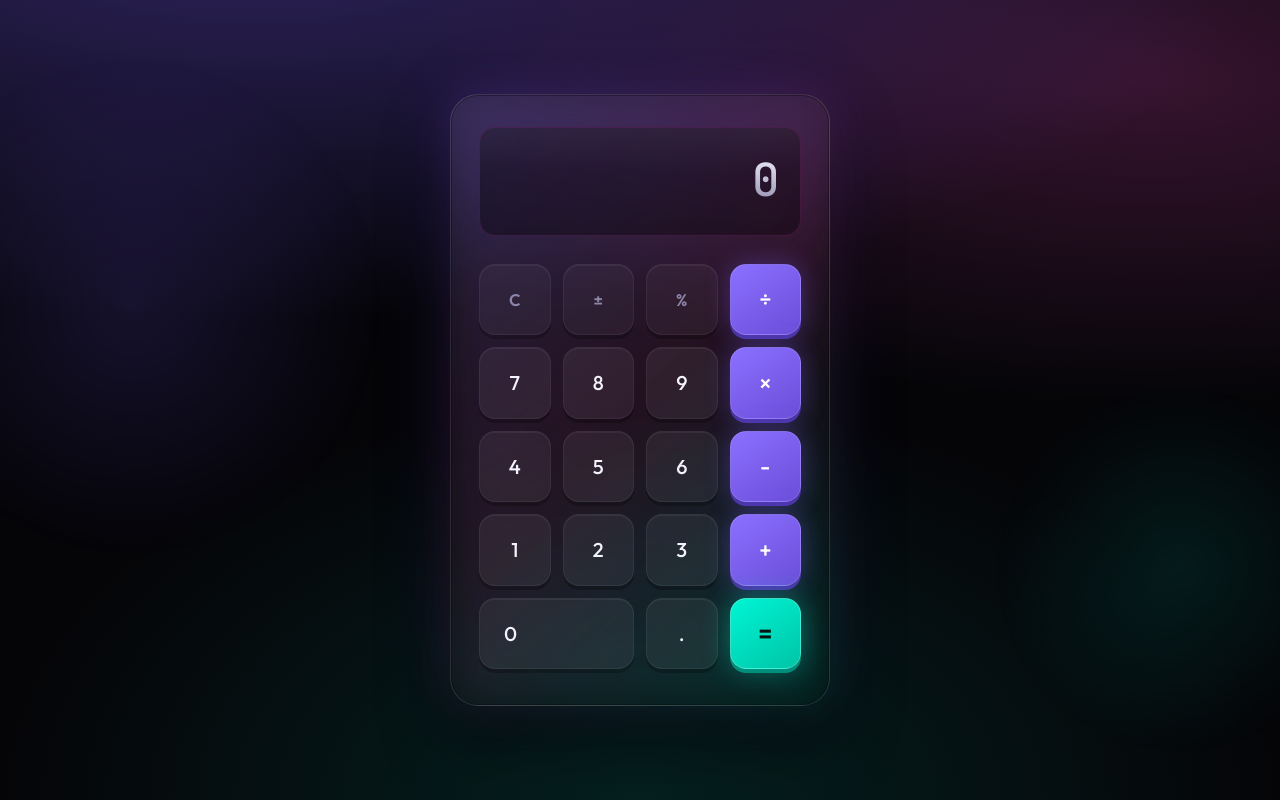
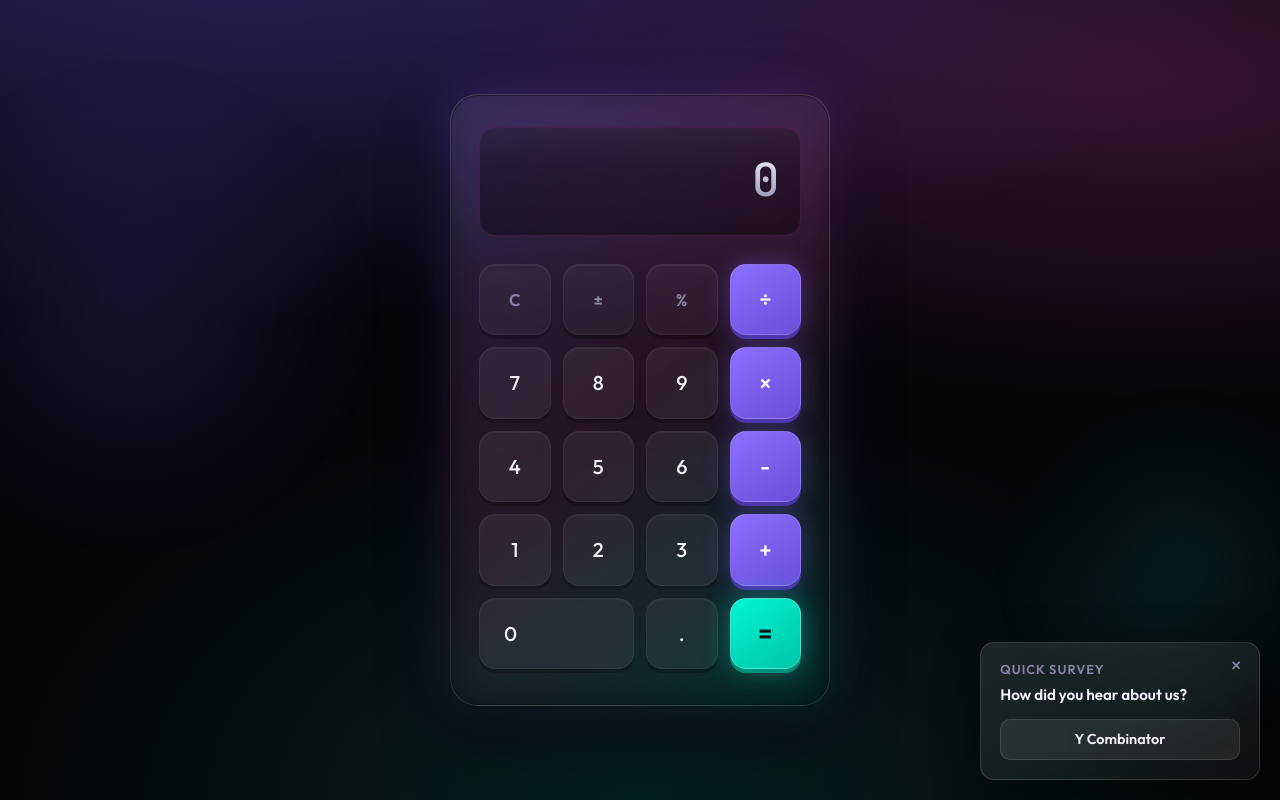
Before and after one commit to romeohazel/calculator, a Next.js app: page / in a window 1280 px wide. Built offline with nearby package versions, Linux system fonts and the light colour scheme; no server answers.

Commit message:
Add loading state and progress indicator to calculator; enhance pricing modal with promotional text

```diff
--- a/components/Calculator.module.css
+++ b/components/Calculator.module.css
@@ -102,6 +102,42 @@
   background-clip: text;
 }
 
+.displayHidden {
+  visibility: hidden;
+}
+
+.loading {
+  position: absolute;
+  inset: 0;
+  display: flex;
+  flex-direction: column;
+  justify-content: center;
+  padding: 1.25rem 1.35rem;
+  z-index: 2;
+}
+
+.loadingText {
+  margin: 0 0 0.75rem;
+  font-size: 0.8rem;
+  font-weight: 500;
+  color: var(--text-muted);
+  letter-spacing: 0.02em;
+}
+
+.loadingTrack {
+  height: 6px;
+  border-radius: 999px;
+  background: rgba(255, 255, 255, 0.08);
+  overflow: hidden;
+}
+
+.loadingBar {
+  height: 100%;
+  border-radius: 999px;
+  background: linear-gradient(90deg, #7c5cff, #00e5c7);
+  transition: width 0.08s linear;
+}
+
 .keys {
   display: grid;
   grid-template-columns: repeat(4, 1fr);
@@ -141,6 +177,11 @@
 .key:active {
   transform: translateY(3px);
   box-shadow: 0 1px 0 rgba(0, 0, 0, 0.3);
+}
+
+.key:disabled {
+  opacity: 0.5;
+  cursor: not-allowed;
 }
 
 .fn {
--- a/components/Calculator.tsx
+++ b/components/Calculator.tsx
@@ -2,6 +2,7 @@
 
 import { useCallback, useEffect, useState } from "react";
 import { PricingModal } from "./PricingModal";
+import { SurveyModal } from "./SurveyModal";
 import styles from "./Calculator.module.css";
 
 const KEYS = [
@@ -12,11 +13,19 @@ const KEYS = [
   ["0", ".", "="],
 ] as const;
 
+const LOADING_MS = 1600;
+
+function wait(ms: number) {
+  return new Promise((resolve) => setTimeout(resolve, ms));
+}
+
 export function Calculator() {
   const [display, setDisplay] = useState("0");
   const [showPricing, setShowPricing] = useState(false);
   const [hasAccess, setHasAccess] = useState(false);
   const [pulse, setPulse] = useState(false);
+  const [calculating, setCalculating] = useState(false);
+  const [loadProgress, setLoadProgress] = useState(0);
 
   useEffect(() => {
     fetch("/api/access")
@@ -24,6 +33,22 @@ export function Calculator() {
       .then((d) => setHasAccess(Boolean(d.hasAccess)))
       .catch(() => {});
   }, []);
+
+  useEffect(() => {
+    if (!calculating) {
+      setLoadProgress(0);
+      return;
+    }
+
+    const start = Date.now();
+    const tick = setInterval(() => {
+      const elapsed = Date.now() - start;
+      const pct = Math.min(92, (elapsed / LOADING_MS) * 92);
+      setLoadProgress(pct);
+    }, 40);
+
+    return () => clearInterval(tick);
+  }, [calculating]);
 
   const append = useCallback((key: string) => {
     setDisplay((prev) => {
@@ -51,13 +76,24 @@ export function Calculator() {
         return;
       }
       if (key === "=") {
-        if (display === "0" || !display.trim()) return;
+        if (display === "0" || !display.trim() || calculating) return;
 
-        const res = await fetch("/api/calculate", {
+        setCalculating(true);
+        const expression = display;
+
+        try {
+          const [res] = await Promise.all([
+            fetch("/api/calculate", {
               method: "POST",
               headers: { "Content-Type": "application/json" },
-          body: JSON.stringify({ expression: display }),
-        });
+              body: JSON.stringify({ expression }),
+            }),
+            wait(LOADING_MS),
+          ]);
+
+          setLoadProgress(100);
+          await wait(120);
+
           const data = await res.json();
 
           if (data.requiresPayment) {
@@ -75,6 +111,9 @@ export function Calculator() {
           }
 
           setDisplay("Error");
+        } finally {
+          setCalculating(false);
+        }
         return;
       }
 
@@ -94,16 +133,28 @@ export function Calculator() {
 
       append(key === "×" || key === "÷" ? operatorSymbol(key) : key);
     },
-    [append, clear, display],
+    [append, clear, display, calculating],
   );
 
   return (
+    <>
       <div className={styles.shell}>
         <div className={styles.glow} aria-hidden />
         <div
           className={`${styles.displayPanel} ${pulse ? styles.displayPulse : ""} ${!hasAccess ? styles.displayLocked : ""}`}
         >
-        <div className={styles.display} aria-live="polite">
+          {calculating && (
+            <div className={styles.loading} aria-live="polite">
+              <p className={styles.loadingText}>Consulting mathematicians…</p>
+              <div className={styles.loadingTrack}>
+                <div
+                  className={styles.loadingBar}
+                  style={{ width: `${loadProgress}%` }}
+                />
+              </div>
+            </div>
+          )}
+          <div className={`${styles.display} ${calculating ? styles.displayHidden : ""}`}>
             {display}
           </div>
         </div>
@@ -116,6 +167,7 @@ export function Calculator() {
               <button
                 key={`${key}-${i}`}
                 type="button"
+                disabled={calculating}
                 className={[
                   styles.key,
                   isZero ? styles.zero : "",
@@ -133,5 +185,9 @@ export function Calculator() {
           })}
         </div>
       </div>
+
+      {showPricing && <PricingModal onClose={() => setShowPricing(false)} />}
+      <SurveyModal />
+    </>
   );
 }
--- a/components/PricingModal.module.css
+++ b/components/PricingModal.module.css
@@ -94,6 +94,15 @@
   box-shadow: 0 4px 12px rgba(124, 92, 255, 0.4);
 }
 
+.promo {
+  margin: 0 0 0.5rem;
+  font-size: 0.72rem;
+  font-weight: 500;
+  color: #fbbf24;
+  line-height: 1.4;
+  opacity: 0.95;
+}
+
 .price {
   margin: 0 0 0.35rem;
   font-size: 1.75rem;
--- a/components/PricingModal.tsx
+++ b/components/PricingModal.tsx
@@ -50,6 +50,9 @@ export function PricingModal({ onClose }: Props) {
           <article className={`${styles.plan} ${styles.featured}`}>
             <span className={styles.badge}>Best value</span>
             <h3>Lifetime</h3>
+            <p className={styles.promo}>
+              Limited time: 900% off — was $2,990, now $299
+            </p>
             <p className={styles.price}>
               $299 <span>one-time</span>
             </p>
--- /dev/null
+++ b/components/SurveyModal.module.css
@@ -0,0 +1,88 @@
+.backdrop {
+  position: fixed;
+  bottom: 1.25rem;
+  right: 1.25rem;
+  z-index: 40;
+  max-width: calc(100vw - 2rem);
+}
+
+.panel {
+  position: relative;
+  width: 280px;
+  padding: 1.15rem 1.2rem 1.2rem;
+  border-radius: 14px;
+  background: linear-gradient(
+    160deg,
+    rgba(255, 255, 255, 0.1) 0%,
+    rgba(255, 255, 255, 0.04) 100%
+  );
+  border: 1px solid rgba(255, 255, 255, 0.14);
+  box-shadow: 0 16px 48px rgba(0, 0, 0, 0.45);
+  backdrop-filter: blur(16px);
+  animation: slideUp 0.35s ease;
+}
+
+@keyframes slideUp {
+  from {
+    opacity: 0;
+    transform: translateY(12px);
+  }
+  to {
+    opacity: 1;
+    transform: translateY(0);
+  }
+}
+
+.close {
+  position: absolute;
+  top: 0.5rem;
+  right: 0.55rem;
+  width: 1.75rem;
+  height: 1.75rem;
+  border: none;
+  border-radius: 8px;
+  background: transparent;
+  color: var(--text-muted);
+  font-size: 1.25rem;
+  line-height: 1;
+  cursor: pointer;
+}
+
+.close:hover {
+  color: var(--text);
+  background: rgba(255, 255, 255, 0.06);
+}
+
+.panel h2 {
+  margin: 0 0 0.5rem;
+  font-size: 0.8rem;
+  font-weight: 600;
+  text-transform: uppercase;
+  letter-spacing: 0.08em;
+  color: var(--text-muted);
+}
+
+.question {
+  margin: 0 0 0.85rem;
+  font-size: 0.95rem;
+  font-weight: 600;
+  line-height: 1.35;
+}
+
+.option {
+  width: 100%;
+  border: 1px solid rgba(255, 255, 255, 0.12);
+  border-radius: 10px;
+  padding: 0.65rem 1rem;
+  font-weight: 600;
+  font-size: 0.9rem;
+  background: rgba(255, 255, 255, 0.08);
+  color: var(--text);
+  cursor: pointer;
+  transition: background 0.15s ease, border-color 0.15s ease;
+}
+
+.option:hover {
+  background: rgba(124, 92, 255, 0.2);
+  border-color: rgba(124, 92, 255, 0.4);
+}
--- /dev/null
+++ b/components/SurveyModal.tsx
@@ -0,0 +1,43 @@
+"use client";
+
+import { useEffect, useState } from "react";
+import styles from "./SurveyModal.module.css";
+
+const STORAGE_KEY = "calc_survey_dismissed";
+
+export function SurveyModal() {
+  const [visible, setVisible] = useState(false);
+
+  useEffect(() => {
+    if (localStorage.getItem(STORAGE_KEY)) return;
+    const t = setTimeout(() => setVisible(true), 1200);
+    return () => clearTimeout(t);
+  }, []);
+
+  function dismiss() {
+    localStorage.setItem(STORAGE_KEY, "1");
+    setVisible(false);
+  }
+
+  if (!visible) return null;
+
+  return (
+    <div className={styles.backdrop} role="presentation">
+      <div className={styles.panel} role="dialog" aria-labelledby="survey-title">
+        <button
+          type="button"
+          className={styles.close}
+          onClick={dismiss}
+          aria-label="Close survey"
+        >
+          ×
+        </button>
+        <h2 id="survey-title">Quick survey</h2>
+        <p className={styles.question}>How did you hear about us?</p>
+        <button type="button" className={styles.option} onClick={dismiss}>
+          Y Combinator
+        </button>
+      </div>
+    </div>
+  );
+}
```
Lines whose indentation alone changed are shown as unchanged.
